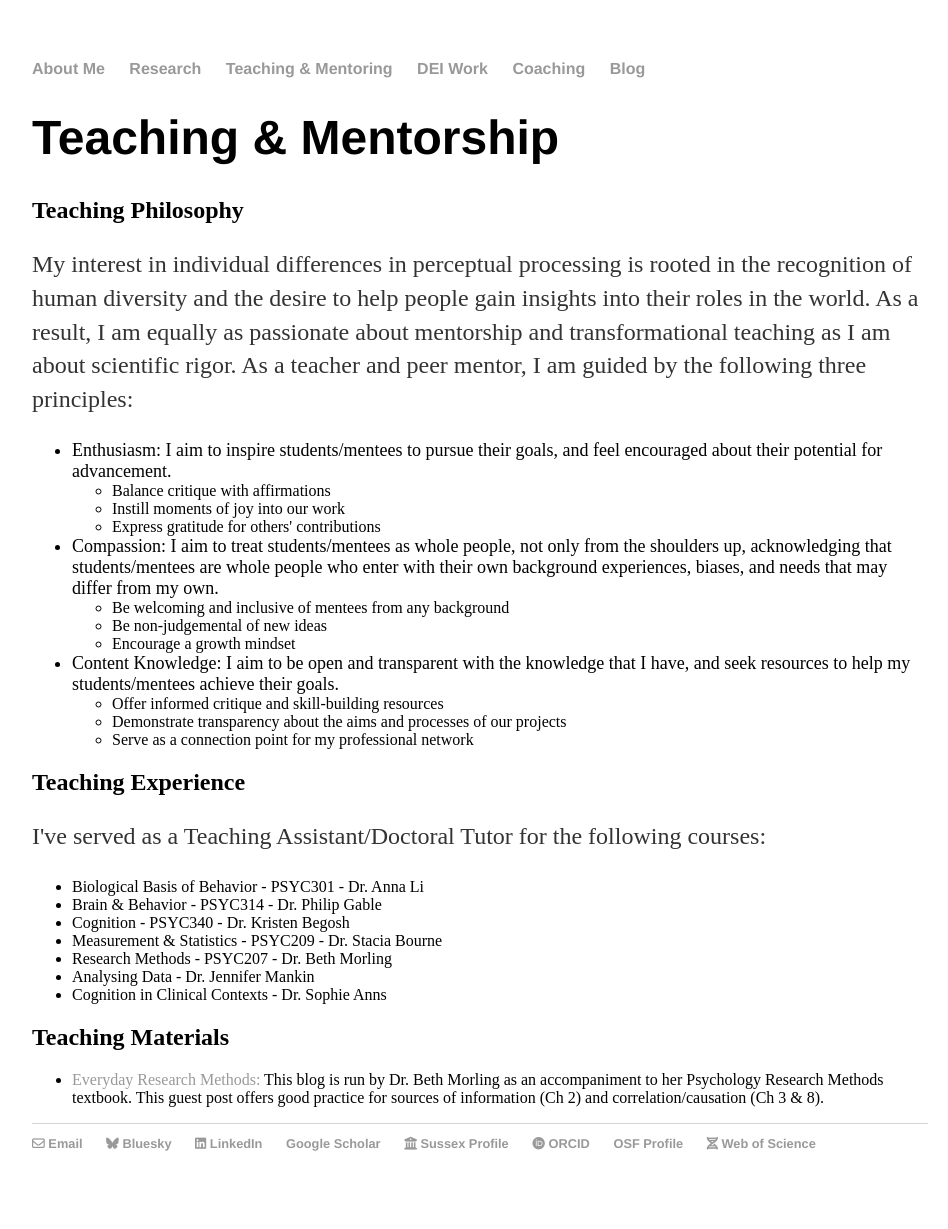
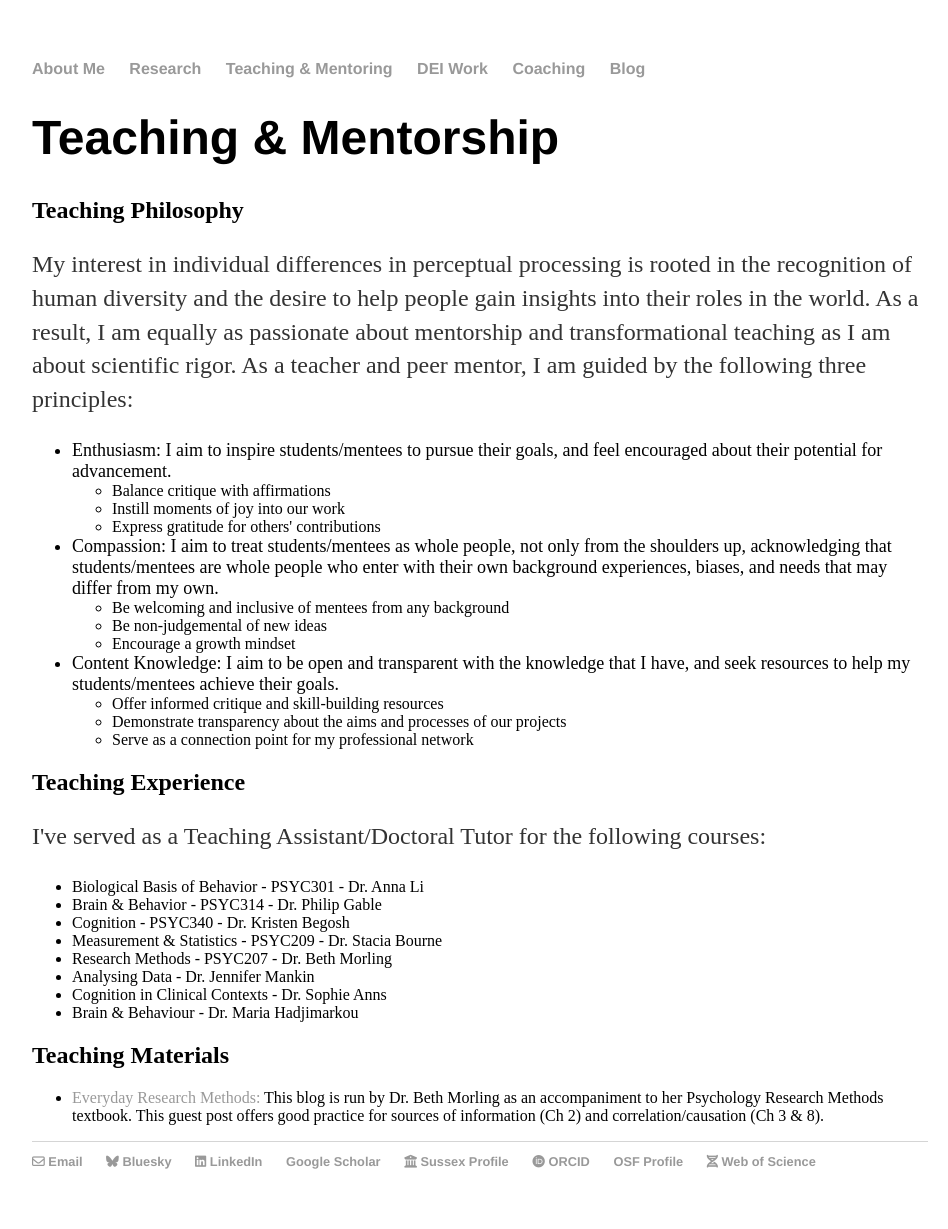
Before and after one commit to cdfine/cdfine.github.io, a Jekyll site: the page built from teaching.html, in a window 1280 px wide. Shown: the whole page, without its empty margins (160-1108 px from the left). Built offline with Jekyll 4.4.1, drawn with Linux system fonts in a browser that asks for light colours; a style sheet for code colours, icons or effects is not loaded.

Commit message:
Update teaching.html
add B&B

```diff
--- a/teaching.html
+++ b/teaching.html
@@ -44,6 +44,7 @@ title: Carli Fine | Teaching & Mentorship Philosophy
 		<li>Research Methods - PSYC207 - Dr. Beth Morling</li>
 		<li>Analysing Data - Dr. Jennifer Mankin</li>
 		<li>Cognition in Clinical Contexts - Dr. Sophie Anns</li>
+		<li>Brain & Behaviour - Dr. Maria Hadjimarkou</li>
 	</ul>
 	<h2>Teaching Materials</h2>
 	<ul>
```
